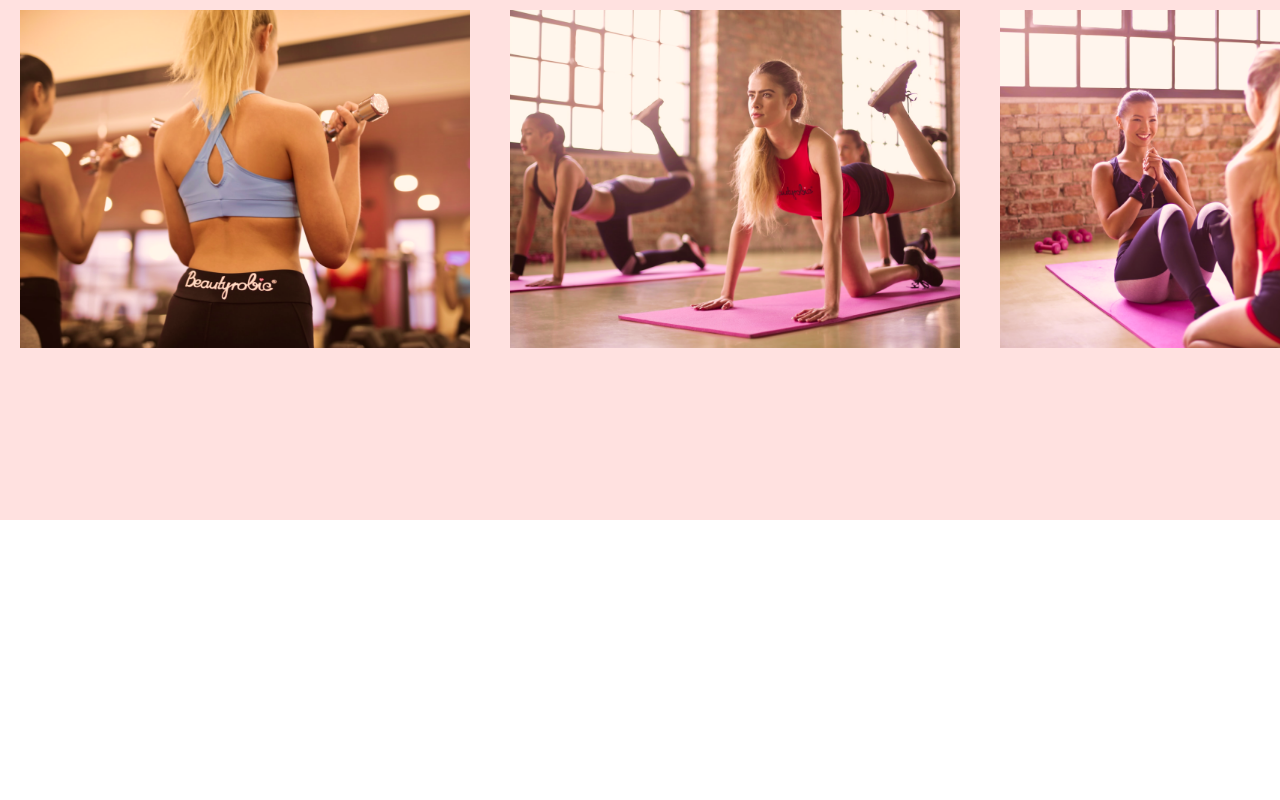
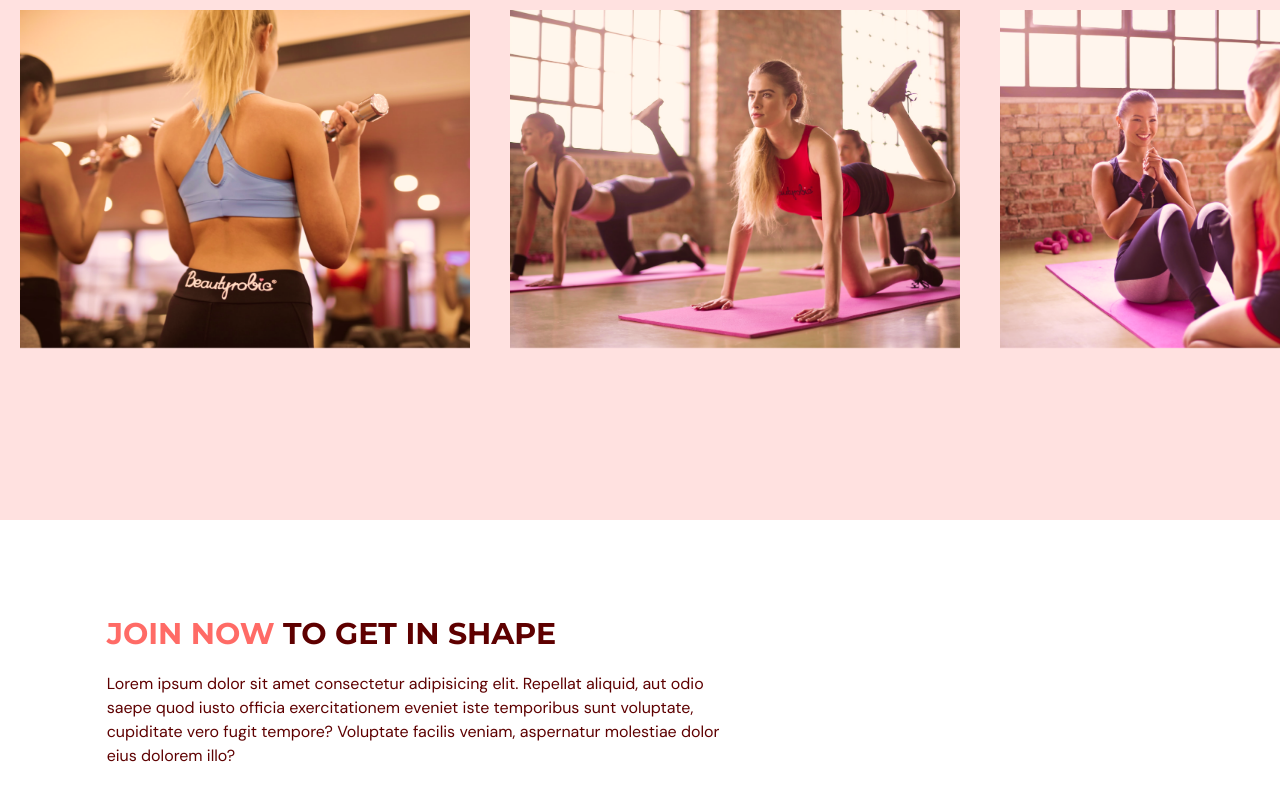
Before and after one commit to babyKokoDev/Fitness-Application, a React app: page / in a window 1280 px wide. Shown: the part 2507-3307 px from the top of the page. Before the commit the page ends 3027 px from the top, so only its background shows below. Built offline with nearby package versions, Linux system fonts and the light colour scheme; the HTML template or start-up script is replaced by a standard one.

Commit message:
contact us page

```diff
--- a/package.json
+++ b/package.json
@@ -14,7 +14,8 @@
     "framer-motion": "^10.12.7",
     "react": "^18.2.0",
     "react-anchor-link-smooth-scroll": "^1.0.12",
-    "react-dom": "^18.2.0"
+    "react-dom": "^18.2.0",
+    "react-hook-form": "^7.44.3"
   },
   "devDependencies": {
     "@types/node": "^18.16.3",
--- a/src/App.tsx
+++ b/src/App.tsx
@@ -5,6 +5,7 @@ import { useState } from 'react';
 import { SelectedPage } from './shared/types';
 import Benefits from './Components/benefits';
 import OurClasses from './Components/OurClasses'
+import ContactUs from './Components/ContactUS';
 
 
 function App() {
@@ -30,6 +31,7 @@ function App() {
         <Home setSelectedPage={setSelectedPage} />
         <Benefits setSelectedPage={setSelectedPage} />
         <OurClasses setSelectedPage={setSelectedPage} />
+        <ContactUs setSelectedPage={setSelectedPage} />
       </div>
   )
 }
--- /dev/null
+++ b/src/Components/ContactUS/index.tsx
@@ -0,0 +1,61 @@
+import { SelectedPage } from '@/shared/types'
+import { motion } from 'framer-motion'
+import { useForm } from 'react-hook-form'
+import ContactUsPageGraphic from '@/assets/ContactUsPageGraphic.png'
+import HText from '@/shared/HText'
+
+interface Props {
+    setSelectedPage : (value : SelectedPage) => void
+}
+
+const ContactUs = ({setSelectedPage}: Props) => {
+
+    const {
+        register,
+        trigger,
+        formState : {errors}
+    } = useForm()
+
+    const handleSubmit = async (e : any) => {
+           const isValid = await trigger()
+           if (!isValid) {
+            e.preventDefault()
+           }
+    }
+    return (
+        <section id='contactus' className='mx-auto w-5/6 pt-24 pb-32'>
+         <motion.div onViewportEnter={()=>setSelectedPage(SelectedPage.ContactUs)}>
+           {/* HEADER */}
+           <motion.div className='md:w-3/5' initial = "hidden" whileInView="visible" viewport={{once : true, amount : 0.5}} transition={{duration : 0.5}} variants={{
+                    hidden : {opacity : 0, x:-100},
+                    visible : {opacity : 1, x: 0},
+                 }}>
+                 <HText>
+                    <span className='text-primary-500'>JOIN NOW </span>
+                    TO GET IN SHAPE
+                 </HText>
+                 <p className='my-5'>
+                    Lorem ipsum dolor sit amet consectetur adipisicing elit. Repellat aliquid, aut odio saepe quod iusto officia exercitationem eveniet iste temporibus sunt voluptate, cupiditate vero fugit tempore? Voluptate facilis veniam, aspernatur molestiae dolor eius dolorem illo?
+                 </p>
+           </motion.div>
+           {/* FORM AND IMAGE */}
+           <div className='mt-10 justify-between gap-8 md:flex'>
+               <motion.div className='mt-10 basis-3/5 md:mt-0' initial = "hidden" whileInView="visible" viewport={{once : true, amount : 0.5}} transition={{duration : 0.5}} variants={{
+                    hidden : {opacity : 0, x: 100},
+                    visible : {opacity : 1, x: 0},
+                 }}>
+                 <form
+                 target='_blank'
+                 onSubmit={handleSubmit}
+                 method='POST'
+                 >
+
+                 </form>
+               </motion.div>
+           </div>
+         </motion.div>
+        </section>
+    )
+}
+
+export default ContactUs
```
Also changed, not shown: 1 other file (tests, documents, lock files or other folders).
